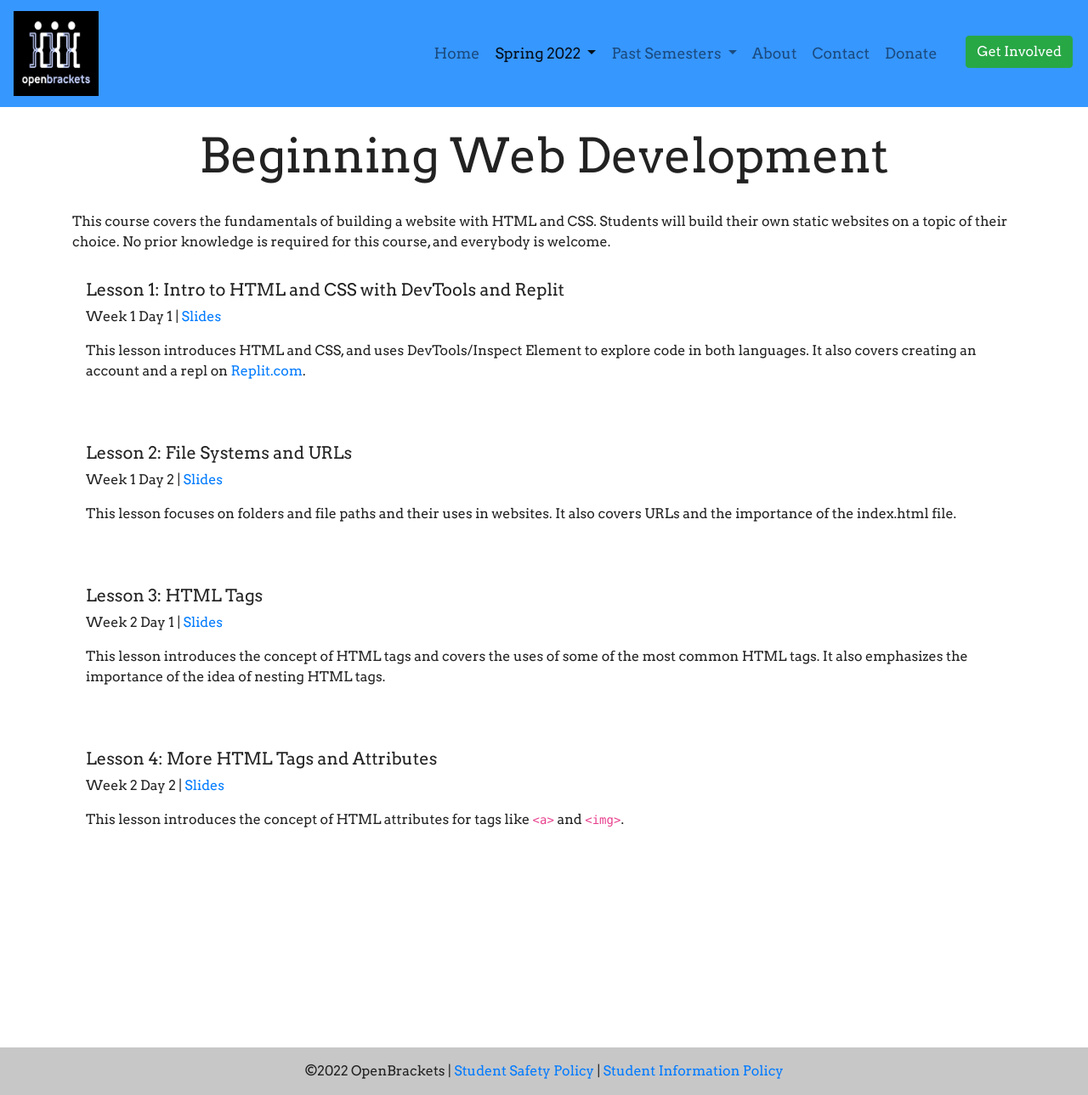
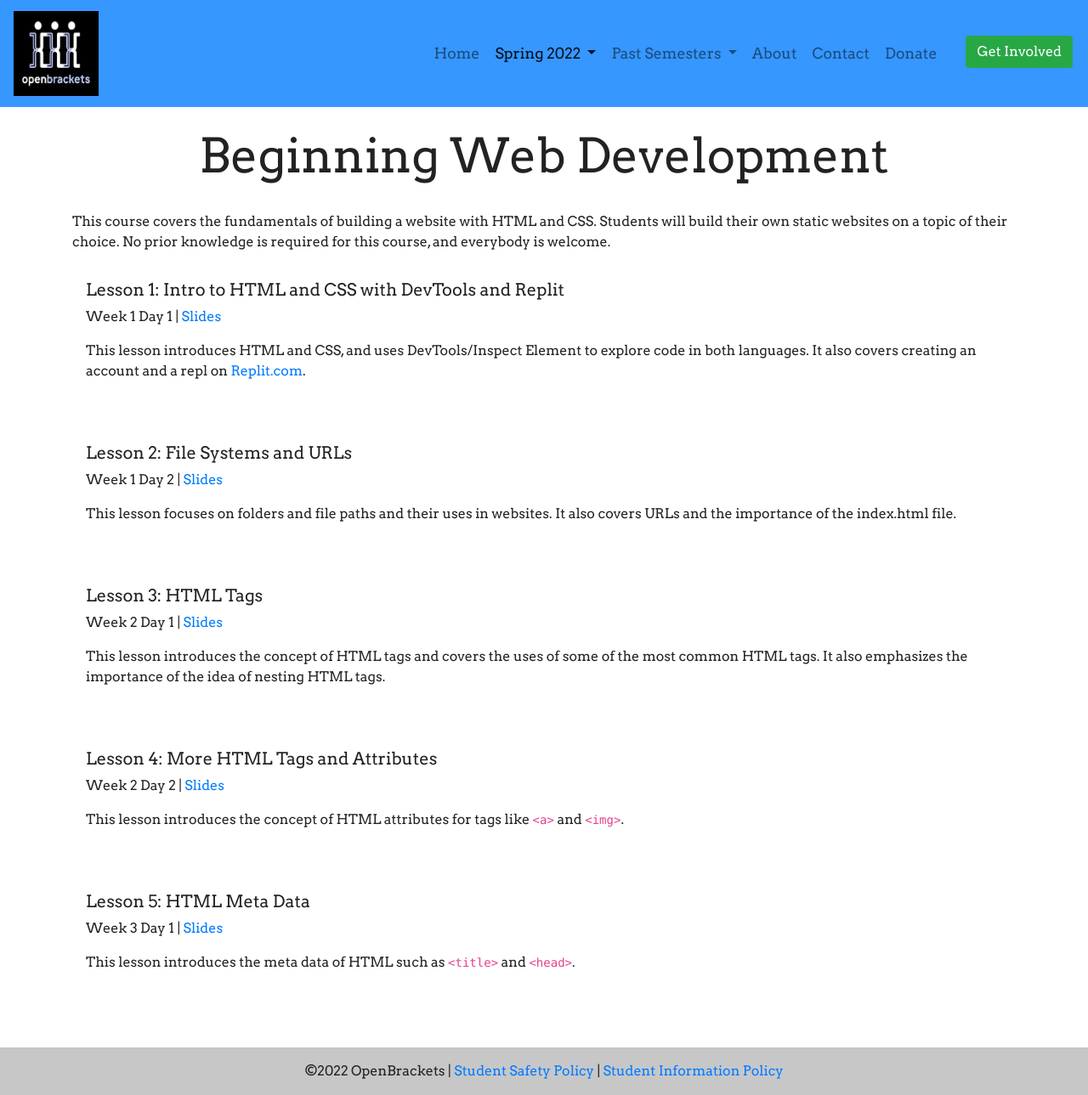
Before and after one commit to qpwoeirut/OpenBrackets-website, a Jekyll site: the page built from spring2022/beginningWebDevelopment.html, in a window 1280 px wide and 1289 px high. Shown: the whole window at 85% size. Built offline with Jekyll 4.4.1, drawn with Linux system fonts in a browser that asks for light colours.

Commit message:
Add lesson 5 to Beginning Web Development

```diff
--- a/spring2022/beginningWebDevelopment.html
+++ b/spring2022/beginningWebDevelopment.html
@@ -60,3 +60,14 @@ navbarHighlight: spring2022
         <br>
     </div>
 </div>
+<div class="col-12 media">
+    <div class="media-body">
+        <h5 class="mt-0">Lesson 5: HTML Meta Data</h5>
+        <p>Week 3 Day 1 | <a
+                href="https://docs.google.com/presentation/d/1HZGJ6CjAl0BNzM8aLA3xhEKQD1CE1warKn7_maA1yrg/edit"
+                target="_blank">Slides</a></p>
+        <p>This lesson introduces the meta data of HTML such as <code>&lt;title&gt;</code> and <code>&lt;head&gt;</code>.
+        </p>
+        <br>
+    </div>
+</div>
```
